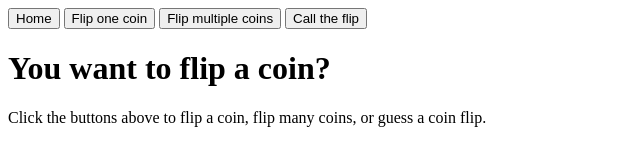
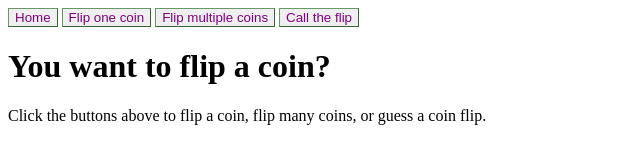
Before and after one commit to comp426-2022-spring/a05-kadhirp1, a website: page public/index.html in a window 1280 px wide. Both pictures are taken after a click on the button "Home". Shown: the whole page, without its empty margins (0-640 px from the left). Drawn offline with Linux system fonts and the light colour scheme.

Commit message:
Made the buttons look a little better but that was it

```diff
--- a/public/style.css
+++ b/public/style.css
@@ -5,6 +5,9 @@ div.hidden {
 div.active {
   background: white;
   color: black;
+  display: inline;
+  border: 5px, #ffc0cb;
+
 }
 
 img.bigcoin {
@@ -14,3 +17,11 @@ img.bigcoin {
 img.smallcoin {
   width: 50px;
 }
+
+button, input[type="button"], input[type="submit"] {
+  color:purple;
+
+  background: color pink;
+  border:1px solid;
+  border-color: #696 #363 #363 #696;
+}
```
Also changed, not shown: 1 other file.
